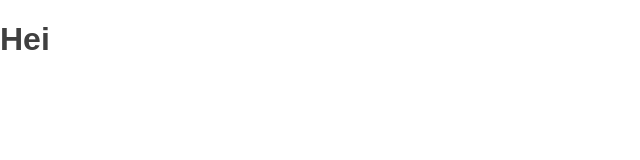
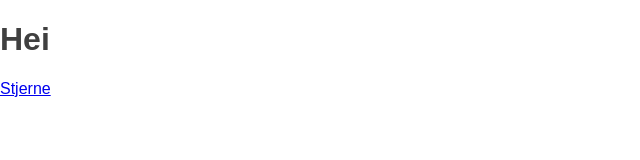
Before and after one commit to tinaborsum/dag-4-tema-3, a plain HTML site: page index.html in a window 1280 px wide. Shown: the full height of the page, 0-640 px from the left. Drawn offline with Linux system fonts and the light colour scheme; files that its build step writes are made by us from their sources.

Commit message:
lagt til link til stjerne

```diff
--- a/index.html
+++ b/index.html
@@ -9,6 +9,7 @@
 </head>
 <body>
     <h1>Hei</h1>
+    <a href="./animert-stjerne/">Stjerne</a>
 
 </body>
 </html>
```
